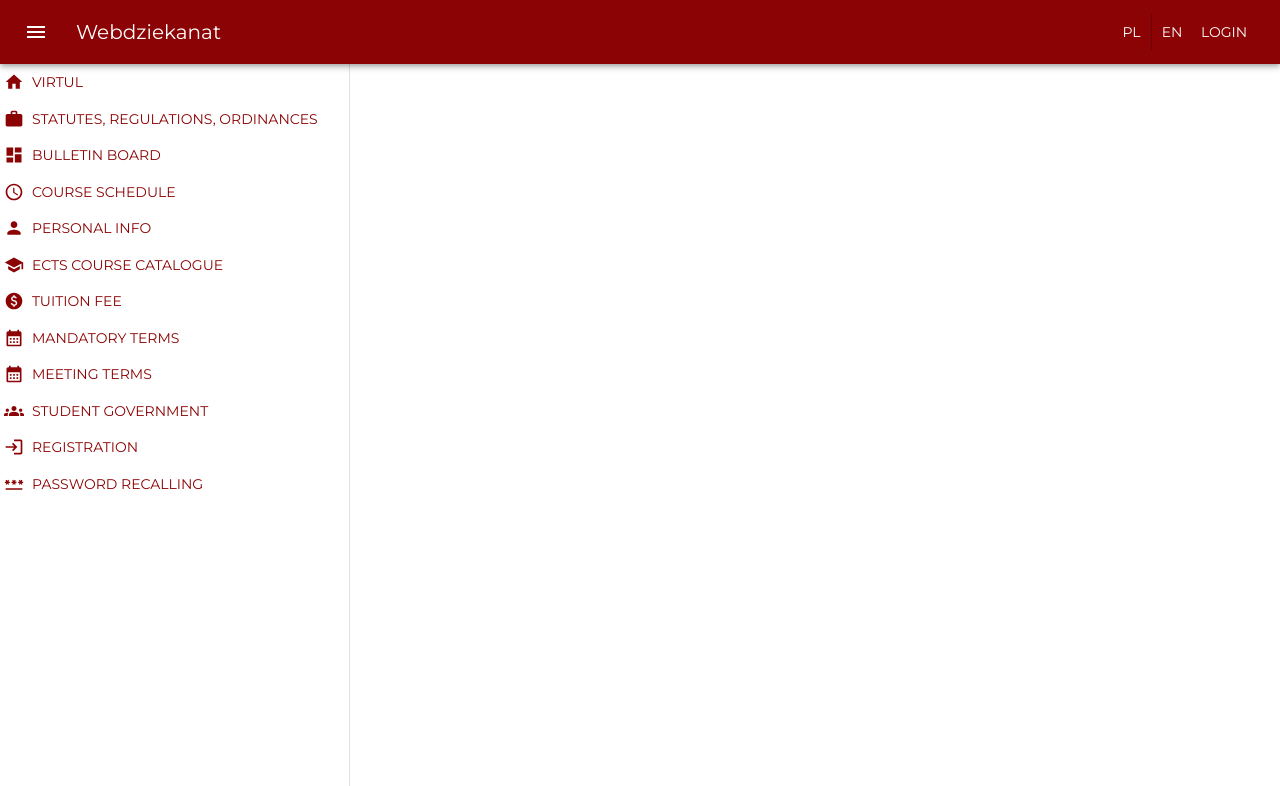
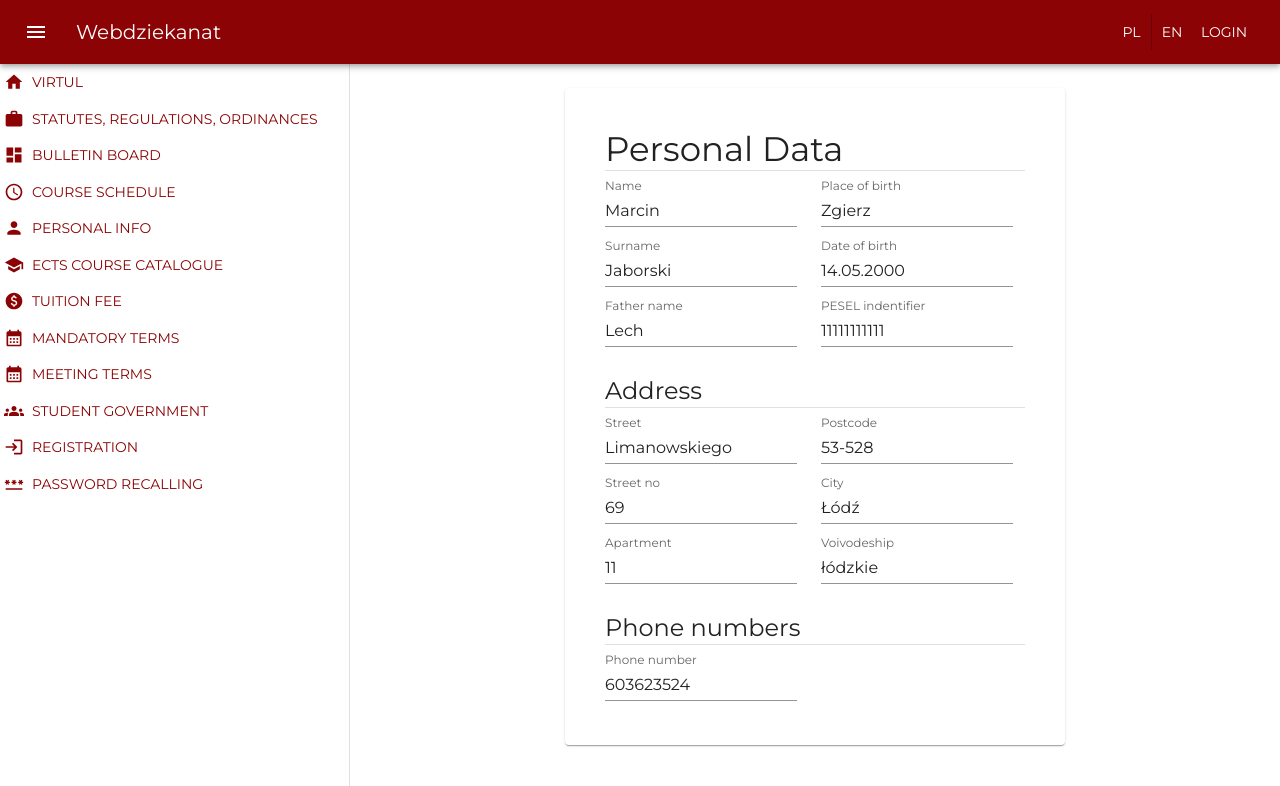
Before and after one commit to marcinjaborski/webdziekanat, a React (Create React App) app: page /personalData in a window 1280 px wide. Shown: the top 786 px of the page. Built offline with nearby package versions, Linux system fonts and the light colour scheme; data requests are answered from the project's data file.

Commit message:
Personal Data Page

```diff
--- a/db.json
+++ b/db.json
@@ -30,5 +30,22 @@
       "title": "Tellus mauris a diam maecenas sed enim",
       "description": "Eu sem integer vitae justo eget magna fermentum iaculis eu. Ipsum dolor sit amet consectetur adipiscing elit. Pharetra convallis posuere morbi leo. Sit amet volutpat consequat mauris nunc congue nisi vitae. Purus sit amet luctus venenatis lectus magna fringilla urna. Felis donec et odio pellentesque diam. Mauris sit amet massa vitae tortor condimentum lacinia quis vel. Suscipit adipiscing bibendum est ultricies. Pellentesque sit amet porttitor eget dolor morbi non. Quam adipiscing vitae proin sagittis nisl rhoncus."
     }
-  ]
+  ],
+  "personal": {
+    "name": "Marcin",
+    "surname": "Jaborski",
+    "fatherName": "Lech",
+    "birthPlace": "Zgierz",
+    "birthDate": "14.05.2000",
+    "pesel": "11111111111",
+    "phone": "603623524",
+    "address": {
+      "street": "Limanowskiego",
+      "streetNo": "69",
+      "apartment": "11",
+      "postcode": "53-528",
+      "city": "Łódź",
+      "voivodeship": "łódzkie"
+    }
+  }
 }
--- a/src/App.tsx
+++ b/src/App.tsx
@@ -5,6 +5,7 @@ import HomePage from './components/HomePage';
 import { Route, Routes } from 'react-router';
 import BulletinBoard from './components/BulletinBoard';
 import CourseSchedule from './components/CourseSchedule';
+import PersonalDataPage from './components/PersonalDataPage';
 
 export const primaryColor = '#8b0304';
 
@@ -30,6 +31,7 @@ function App() {
             <Route path="/" element={<HomePage />} />
             <Route path="/bulletinBoard" element={<BulletinBoard />} />
             <Route path="/schedule" element={<CourseSchedule />} />
+            <Route path="/personalData" element={<PersonalDataPage />} />
           </Routes>
         </Box>
       </Box>
--- a/src/components/HomePage.tsx
+++ b/src/components/HomePage.tsx
@@ -33,10 +33,12 @@ const HomePage = () => {
             ECTS Course catalogue
           </Paper>
         </a>
-        <Paper sx={{ bgcolor: '#750105' }}>
-          <PersonIcon />
-          Personal data
-        </Paper>
+        <Link to="/personalData">
+          <Paper sx={{ bgcolor: '#750105' }}>
+            <PersonIcon />
+            Personal data
+          </Paper>
+        </Link>
       </Box>
       <Typography variant="subtitle2" sx={{ color: 'green', fontWeight: 'bold', m: 1 }}>
         Attention!
--- /dev/null
+++ b/src/components/PersonalDataPage.tsx
@@ -0,0 +1,110 @@
+import { useEffect, useState } from 'react';
+import axios from 'axios';
+import { Box, Divider, Paper, TextField, Typography } from '@mui/material';
+
+type PersonalData = {
+  name: string;
+  surname: string;
+  fatherName: string;
+  birthPlace: string;
+  birthDate: string;
+  pesel: string;
+  phone: string;
+  address: PersonalDataAddress;
+};
+
+type PersonalDataAddress = {
+  street: string;
+  streetNo: string;
+  apartment: string;
+  postcode: string;
+  city: string;
+  voivodeship: string;
+};
+
+const DataTextField = (props: { label: string; value: string }) => {
+  return (
+    <TextField
+      label={props.label}
+      value={props.value}
+      variant="standard"
+      margin="dense"
+      InputProps={{
+        readOnly: true,
+      }}
+    />
+  );
+};
+
+const PersonalDataPage = () => {
+  const [data, setData] = useState<PersonalData>({
+    name: '',
+    surname: '',
+    fatherName: '',
+    birthPlace: '',
+    birthDate: '',
+    pesel: '',
+    phone: '',
+    address: {
+      street: '',
+      streetNo: '',
+      apartment: '',
+      postcode: '',
+      city: '',
+      voivodeship: '',
+    },
+  });
+
+  useEffect(() => {
+    (async () => {
+      const response = await axios.get('http://localhost:5000/personal');
+      setData(response.data);
+    })();
+  }, []);
+
+  return (
+    <Paper sx={{ p: 5, width: 420, m: 'auto' }}>
+      <Typography variant="h4">Personal Data</Typography>
+      <Divider />
+      <Box sx={{ display: 'flex', gap: 3 }}>
+        <Box sx={{ display: 'flex', flexDirection: 'column', alignItems: 'flex-start' }}>
+          <DataTextField label="Name" value={data.name} />
+          <DataTextField label="Surname" value={data.surname} />
+          <DataTextField label="Father name" value={data.fatherName} />
+        </Box>
+        <Box sx={{ display: 'flex', flexDirection: 'column', alignItems: 'flex-start' }}>
+          <DataTextField label="Place of birth" value={data.birthPlace} />
+          <DataTextField label="Date of birth" value={data.birthDate} />
+          <DataTextField label="PESEL indentifier" value={data.pesel} />
+        </Box>
+      </Box>
+      <Typography variant="h5" sx={{ mt: 3 }}>
+        Address
+      </Typography>
+      <Divider />
+      <Box sx={{ display: 'flex', gap: 3 }}>
+        <Box sx={{ display: 'flex', flexDirection: 'column', alignItems: 'flex-start' }}>
+          <DataTextField label="Street" value={data.address.street} />
+          <DataTextField label="Street no" value={data.address.streetNo} />
+          <DataTextField label="Apartment" value={data.address.apartment} />
+        </Box>
+        <Box sx={{ display: 'flex', flexDirection: 'column', alignItems: 'flex-start' }}>
+          <DataTextField label="Postcode" value={data.address.postcode} />
+          <DataTextField label="City" value={data.address.city} />
+          <DataTextField label="Voivodeship" value={data.address.voivodeship} />
+        </Box>
+      </Box>
+      <Typography variant="h5" sx={{ mt: 3 }}>
+        Phone numbers
+      </Typography>
+      <Divider />
+      <Box sx={{ display: 'flex', gap: 3 }}>
+        <Box sx={{ display: 'flex', flexDirection: 'column', alignItems: 'flex-start' }}>
+          <DataTextField label="Phone number" value={data.phone} />
+        </Box>
+      </Box>
+    </Paper>
+  );
+};
+
+export default PersonalDataPage;
```
